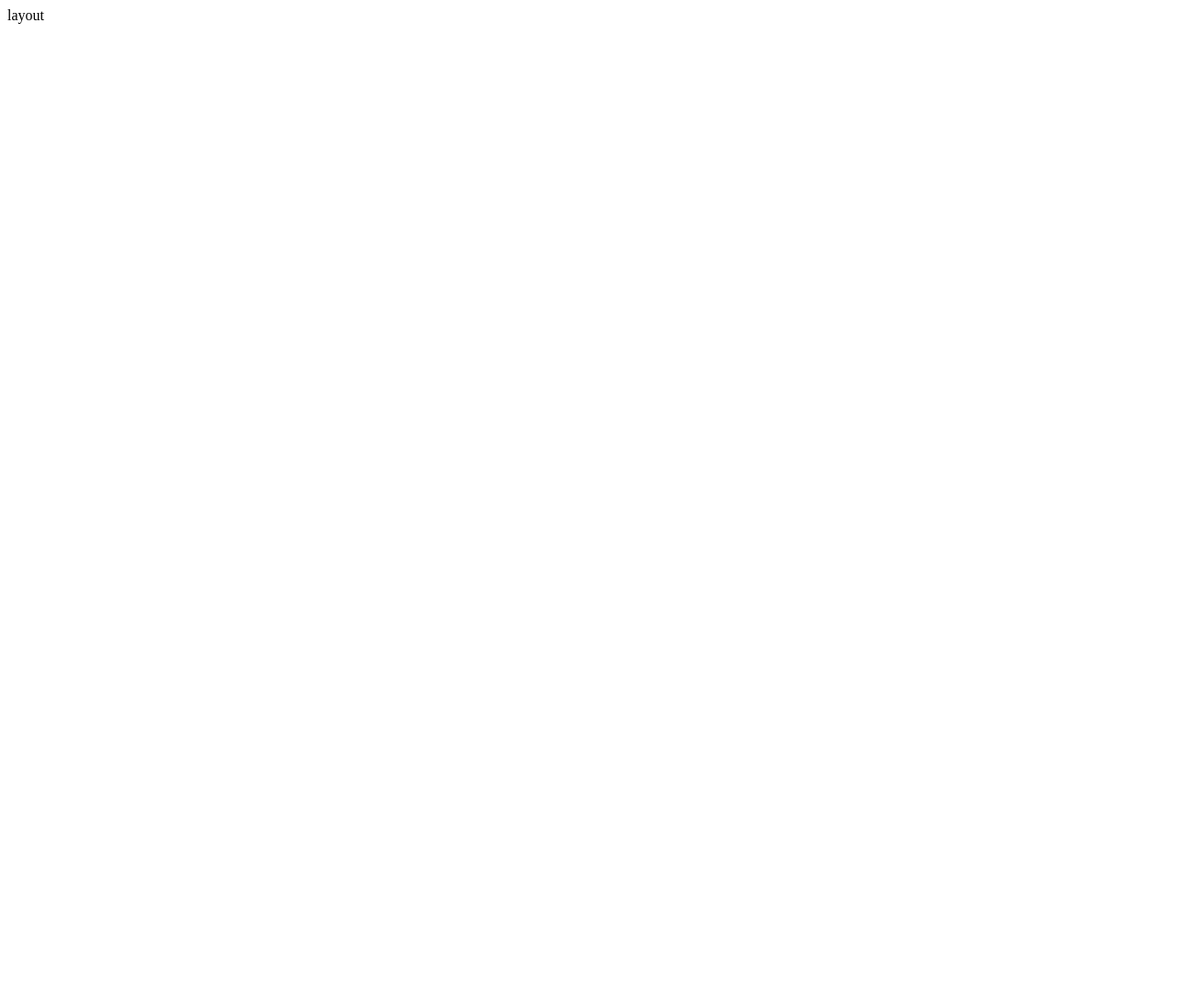
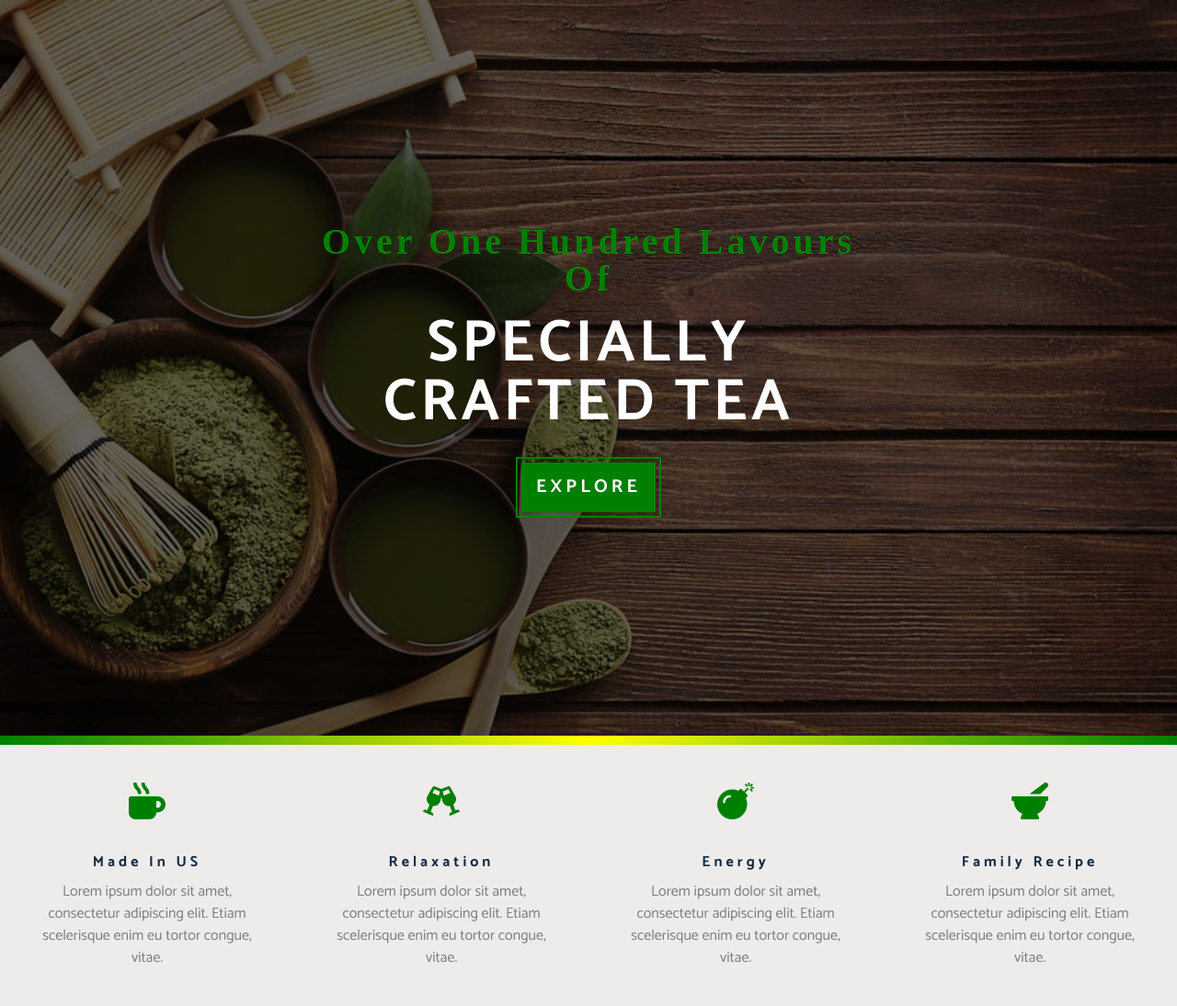
Before and after one commit to rafsaf/gatsby-tea-station, a Gatsby site: page / in a window 1280 px wide. Shown: the whole page at 92% size. Before the commit the page ends 800 px from the top, so only its background shows below. Built offline with nearby package versions, Linux system fonts and the light colour scheme; Gatsby itself is replaced by a stand-in of ours; a web font is replaced by a local one.

Commit message:
finished global css, layout, hero, dividier, skills components

```diff
--- /dev/null
+++ b/gatsby-browser.js
@@ -0,0 +1 @@
+import "./src/css/main.css"
--- /dev/null
+++ b/src/components/Dividier.js
@@ -0,0 +1,8 @@
+import React from "react"
+import * as styles from "./Dividier.module.css"
+
+const Dividier = () => {
+  return <div className={styles.dividier}></div>
+}
+
+export default Dividier
--- /dev/null
+++ b/src/components/Dividier.module.css
@@ -0,0 +1,4 @@
+.dividier {
+    height: 0.6rem;
+    background: linear-gradient(to left, green, yellow, green);
+}
--- /dev/null
+++ b/src/components/Header.js
@@ -0,0 +1,21 @@
+import React from "react"
+import * as styles from "./Header.module.css"
+import { Link } from "gatsby"
+
+const Header = () => {
+  return (
+    <header className={styles.header}>
+      <div className={styles.banner}>
+        <h2 className={styles.bannerText}>Over one hundred Lavours of </h2>
+        <h1 className={styles.bannerTitle}>
+          Specially <br /> Crafted Tea
+        </h1>
+        <Link to="/skills" className={"btn " + styles.bannerBtn}>
+          explore
+        </Link>
+      </div>
+    </header>
+  )
+}
+
+export default Header
--- /dev/null
+++ b/src/components/Header.module.css
@@ -0,0 +1,32 @@
+.header {
+    min-height: 100vh;
+    position: relative;
+    background: linear-gradient(rgba(0,0,0,0.6),rgba(0,0,0,0.6)), url("../images/main-bcg.jpeg") center/cover no-repeat fixed;
+    /* animation */
+    overflow-x: hidden;
+}
+.banner {
+   text-align: center;
+   position: absolute;
+   top: 50%;
+   left: 50%;
+   transform: translate(-50%, -50%);
+}
+.bannerText {
+    font-family: cursive;
+    color: green
+    /* animation */
+}
+.bannerTitle {
+    text-transform: uppercase;
+    color: white;
+    margin-top: 1.25rem;
+    margin-bottom: 2rem;
+    /* animation */
+}
+.bannerBtn {
+    outline: 0.125rem solid green;
+    outline-offset: 0.25rem;
+    font-size: 1.25rem;
+    padding: 1rem 1.75rem;
+}
--- a/src/components/Layout.js
+++ b/src/components/Layout.js
@@ -1,12 +1,7 @@
 import React from "react"
 
 const Layout = ({ children }) => {
-  return (
-    <>
-      layout
-      {children}
-    </>
-  )
+  return <>{children}</>
 }
 
 export default Layout
--- /dev/null
+++ b/src/components/Skills.js
@@ -0,0 +1,57 @@
+import React from "react"
+import * as styles from "./Skills.module.css"
+import { FaMugHot, FaGlassCheers, FaBomb, FaMortarPestle } from "react-icons/fa"
+
+const skillsData = [
+  {
+    icon: <FaMugHot />,
+    title: "made in US",
+    text:
+      "Lorem ipsum dolor sit amet, consectetur adipiscing elit. Etiam scelerisque enim eu tortor congue, vitae.",
+  },
+  {
+    icon: <FaGlassCheers />,
+    title: "relaxation",
+    text:
+      "Lorem ipsum dolor sit amet, consectetur adipiscing elit. Etiam scelerisque enim eu tortor congue, vitae.",
+  },
+  {
+    icon: <FaBomb />,
+    title: "energy",
+    text:
+      "Lorem ipsum dolor sit amet, consectetur adipiscing elit. Etiam scelerisque enim eu tortor congue, vitae.",
+  },
+  {
+    icon: <FaMortarPestle />,
+    title: "family recipe",
+    text:
+      "Lorem ipsum dolor sit amet, consectetur adipiscing elit. Etiam scelerisque enim eu tortor congue, vitae.",
+  },
+]
+
+const Skill = ({ icon, title, text }) => {
+  return (
+    <article className={styles.skill}>
+      <span className={styles.skillIcon}>{icon}</span>
+      <h4 className={styles.skillTitle}>{title}</h4>
+      <p className={styles.skillText}>{text}</p>
+    </article>
+  )
+}
+
+const Skills = () => {
+  return (
+    <section className={styles.skills + " clearfix"}>
+      {skillsData.map((item) => (
+        <Skill
+          key={item.title}
+          title={item.title}
+          text={item.text}
+          icon={item.icon}
+        />
+      ))}
+    </section>
+  )
+}
+
+export default Skills
--- /dev/null
+++ b/src/components/Skills.module.css
@@ -0,0 +1,42 @@
+.skills {
+  background: rgb(238, 235, 235);
+}
+.skill {
+  background: rgb(238, 235, 235);
+  padding: 2.5rem;
+  text-align: center;
+  transition: 0.3s linear;
+}
+.skill:hover {
+  background: white;
+  box-shadow: 0 2px green;
+}
+.skillIcon {
+  font-size: 2.5rem;
+  transition: 0.3s linear;
+  margin-bottom: 1.25rem;
+  display: inline-block;
+  color: green;
+}
+.skill:hover .skillIcon {
+  transform: translateY(-5px);
+}
+.skillText {
+  color: rgb(126, 123, 123);
+  max-width: 17rem;
+  margin: 0 auto;
+}
+.skillTitle {
+}
+
+@media screen and (min-width: 576px) {
+  .skill {
+    float: left;
+    width: 50%;
+  }
+}
+@media screen and (min-width: 1200px) {
+  .skill {
+    width: 25%;
+  }
+}
--- /dev/null
+++ b/src/css/main.css
@@ -0,0 +1,95 @@
+/* Global styles, reusable */
+
+@import url("https://fonts.googleapis.com/css?family=Catamaran:400,700|Grand+Hotel");
+
+* {
+  margin: 0;
+  padding: 0;
+  box-sizing: border-box;
+}
+
+body {
+  font-family: "Catamaran", "sans-serif";
+  background: white;
+  color: #102a42;
+  line-height: 1.5;
+  font-size: 0.875rem;
+}
+a {
+  text-decoration: none;
+}
+img {
+  width: 100%;
+  display: block;
+}
+
+h1,
+h2,
+h3,
+h4 {
+  letter-spacing: 0.25rem;
+  text-transform: capitalize;
+  line-height: 1.25;
+  margin-bottom: 0.75rem;
+}
+
+h1 {
+  font-size: 3rem;
+}
+h2 {
+  font-size: 2rem;
+}
+h3 {
+  font-size: 1.5rem;
+}
+h4 {
+  font-size: 0.875rem;
+}
+p {
+  margin-bottom: 1.25rem;
+}
+.btn {
+  text-transform: uppercase;
+  background: green;
+  color: white;
+  padding: 0.75rem 1rem;
+  letter-spacing: 0.25rem;
+  display: inline-block;
+  font-weight: 700;
+  transition: 0.3s linear;
+  border: none;
+  cursor: pointer;
+  box-shadow: 0 1px 3px rgba(0, 0, 0, 0.2);
+}
+.btn:hover {
+  color: green;
+  background: rgb(245, 255, 255);
+}
+.clearfix::after,
+.clearfix::before {
+  content: "";
+  clear: both;
+}
+@media screen and (min-width: 800px) {
+  h1 {
+    font-size: 4rem;
+  }
+  h2 {
+    font-size: 2.5rem;
+  }
+  h3 {
+    font-size: 2rem;
+  }
+  h4 {
+    font-size: 1rem;
+  }
+  body {
+    font-size: 1rem;
+  }
+  h1,
+  h2,
+  h3,
+  h4 {
+    line-height: 1;
+  }
+}
--- a/src/pages/index.js
+++ b/src/pages/index.js
@@ -1,8 +1,17 @@
 import React from "react"
 import Layout from "../components/Layout"
+import Header from "../components/Header"
+import Dividier from "../components/Dividier"
+import Skills from "../components/Skills"
 
 const index = () => {
-  return <Layout></Layout>
+  return (
+    <Layout>
+      <Header />
+      <Dividier />
+      <Skills />
+    </Layout>
+  )
 }
 
 export default index
```
